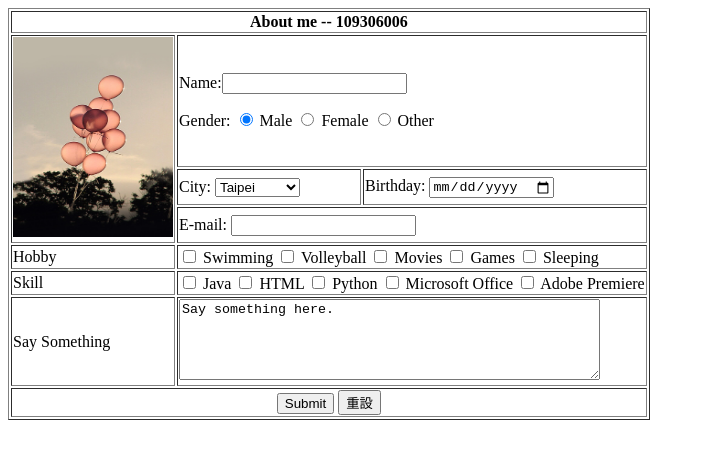
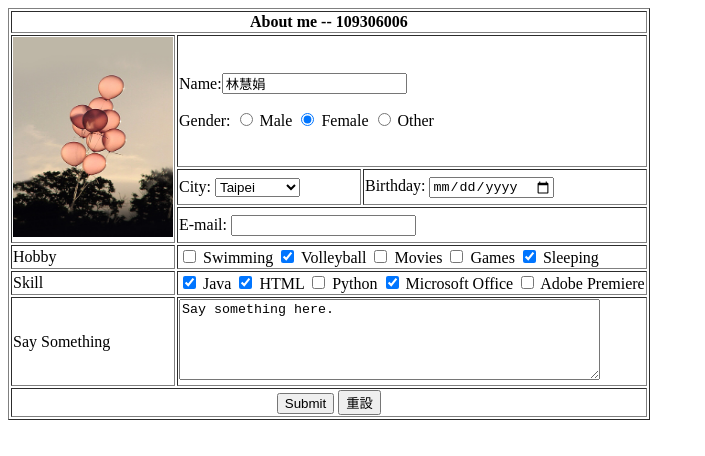
Before and after one commit to JenayaLin/htmlhw, a plain HTML site: page index.html in a window 1280 px wide. Shown: the whole page, without its empty margins (0-705 px from the left). Drawn offline with Linux system fonts and the light colour scheme.

Commit message:
fifth commit

```diff
--- a/index.html
+++ b/index.html
@@ -14,13 +14,13 @@
     	    </td>
     	    <form method="post">
     	    <td colspan="2">
-    	    	<p>Name:<input type="text" name="nm"></p>
+    	    	<p>Name:<input type="text" name="nm" value="林慧娟" checked></p>
     	    </form>
     	    <form action="/action_page.php">
     	    	<p>Gender:
-    	    		<input type="radio" id="gen1" name="gender" value="Male" checked>
+    	    		<input type="radio" id="gen1" name="gender" value="Male" >
     	    		<label for="gen1">Male</label>
-    	    		<input type="radio" id="gen2" name="gender" value="Female">
+    	    		<input type="radio" id="gen2" name="gender" value="Female" checked>
     	    		<label for="gen2">Female</label>
     	    		<input type="radio" id="gen3" name="gender" value="Other">
     	    		<label for="gen3">Other</label>
@@ -46,26 +46,26 @@
     		<td colspan="2">
     			<input type="checkbox" id="hob1" name="hob1" value="Swimming">
     			<label for="hob1">Swimming</label>
-    			<input type="checkbox" id="hob2" name="hob2" value="Volleyball">
+    			<input type="checkbox" id="hob2" name="hob2" value="Volleyball" checked>
     			<label for="hob2">Volleyball</label>
     			<input type="checkbox" id="hob3" name="hob3" value="Movies">
     			<label for="hob3">Movies</label>
     			<input type="checkbox" id="hob4" name="hob4" value="Games">
     			<label for="hob4">Games</label>
-    			<input type="checkbox" id="hob5" name="hob5" value="Sleeping">
+    			<input type="checkbox" id="hob5" name="hob5" value="Sleeping"checked>
     			<label for="hob5">Sleeping</label>
     		</td>
     	</tr>
     	<tr>
     		<td>Skill</td>
     		<td colspan="2">
-    			<input type="checkbox" id="sk1" name="sk1" value="Java">
+    			<input type="checkbox" id="sk1" name="sk1" value="Java" checked>
     			<label for="sk1">Java</label>
-    			<input type="checkbox" id="sk2" name="sk2" value="HTML">
+    			<input type="checkbox" id="sk2" name="sk2" value="HTML" checked>
     			<label for="sk2">HTML</label>
     			<input type="checkbox" id="sk3" name="sk3" value="Python">
     			<label for="sk3">Python</label>
-    			<input type="checkbox" id="sk4" name="sk4" value="Microsoft Office">
+    			<input type="checkbox" id="sk4" name="sk4" value="Microsoft Office" checked>
     			<label for="sk4">Microsoft Office</label>
     			<input type="checkbox" id="sk5" name="sk5" value="Adobe Premiere">
     			<label for="sk5">Adobe Premiere</label>
```
